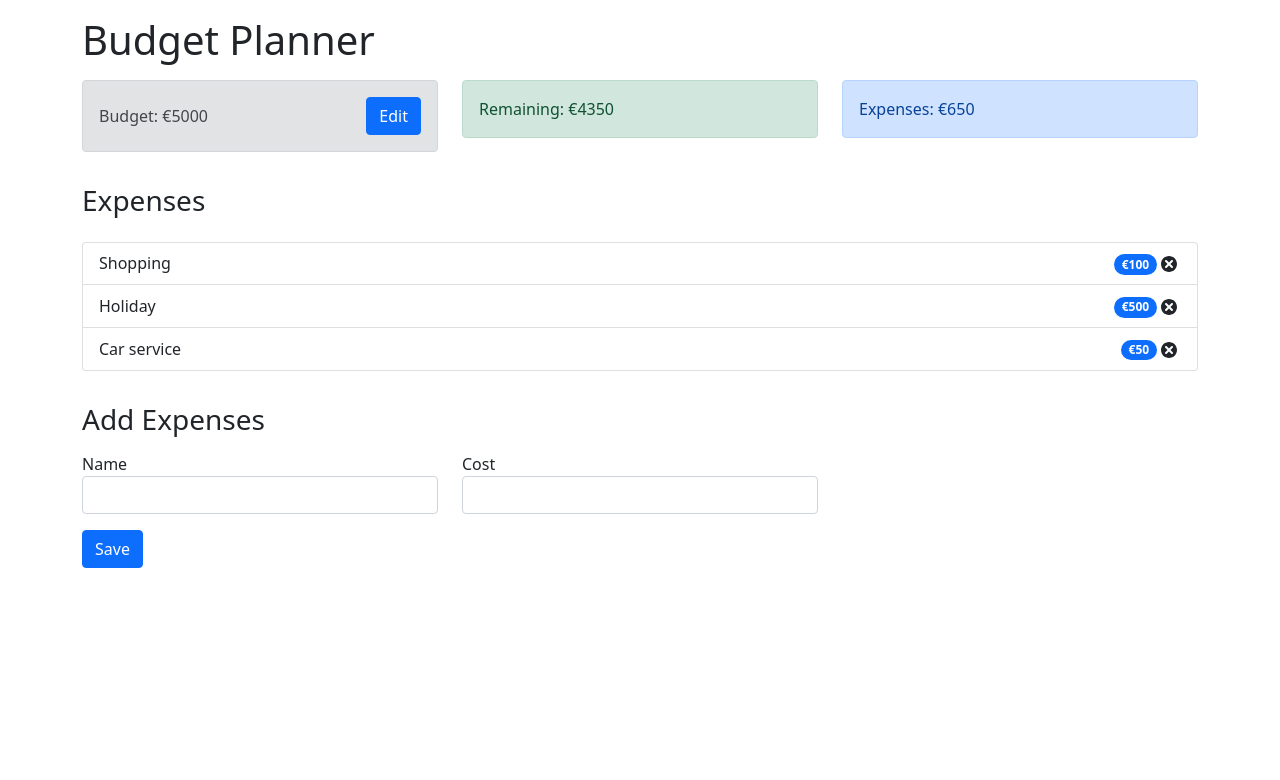
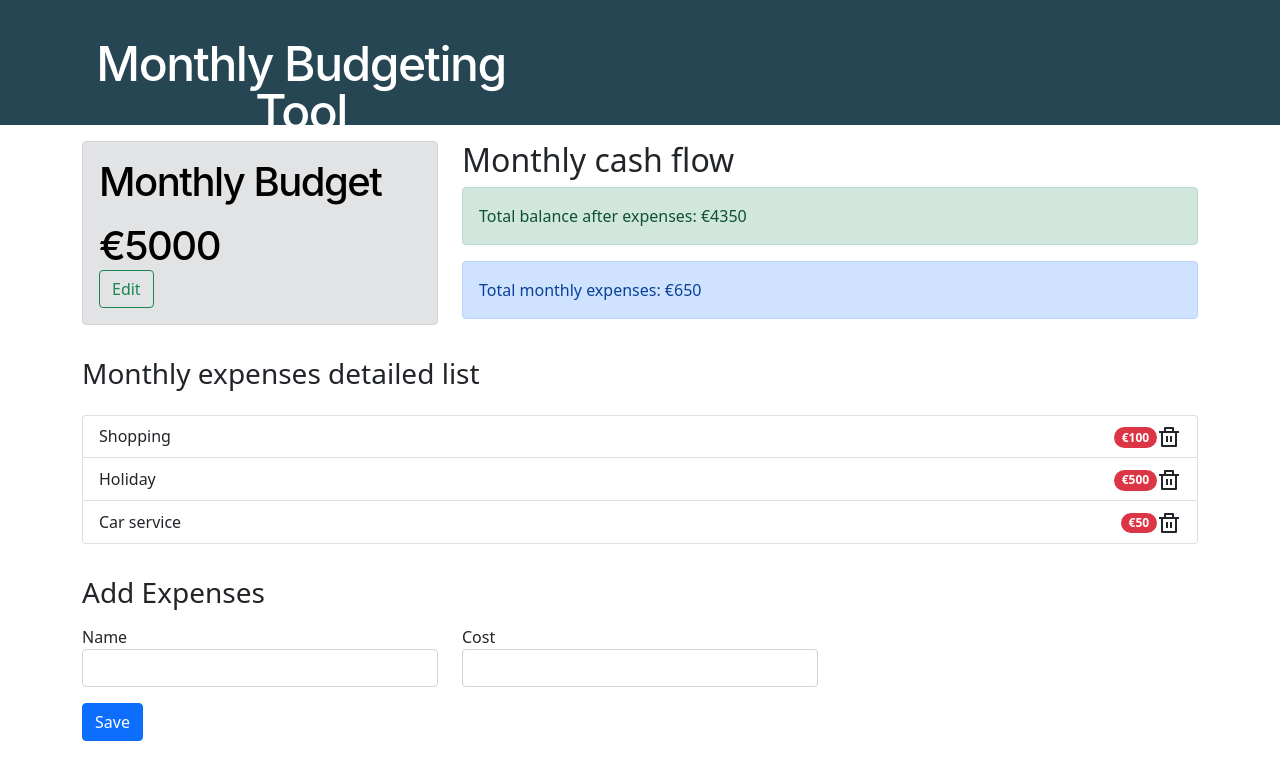
Before and after one commit to nickbalan/budget-planner-app, a React (Create React App) app: page / in a window 1280 px wide. Shown: the top 780 px of the page. Built offline with nearby package versions, Linux system fonts and the light colour scheme.

Commit message:
Improving the front-end based on UI-UX-design. V1

```diff
--- /dev/null
+++ b/src/App.css
@@ -0,0 +1,57 @@
+.bugetTitleBox {
+  width: auto;
+  height: 125px;
+  left: 0px;
+  top: 0px;
+
+  background: #264653;
+}
+
+.bugetText {
+  position: absolute;
+  width: 512px;
+  height: 48px;
+  left: 45px;
+  top: 40px;
+
+  font-family: "Inter";
+  font-style: normal;
+  font-weight: 500;
+  font-size: 48px;
+  line-height: 48px;
+  text-align: center;
+
+  /* identical to box height, or 100% */
+  letter-spacing: -1.5px;
+
+  color: #ffffff;
+}
+
+.budgetBox {
+
+  width: 321px;
+  height: 225px;
+  left: 162px;
+  top: 163px;
+
+  background: #ffffff;
+
+  /* Shadow / 200 */
+  box-shadow: 0px 8px 12px rgba(167, 176, 192, 0.32);
+  border-radius: 20px;
+}
+
+.monthlyBudget {
+  /* Display/Large 40 */
+  font-family: "Inter";
+  font-style: normal;
+  font-weight: 500;
+  font-size: 40px;
+  line-height: 48px;
+  text-align: center;
+
+  /* identical to box height, or 120% */
+  letter-spacing: -1.5px;
+
+  color: #000000;
+}
--- a/src/App.js
+++ b/src/App.js
@@ -1,4 +1,5 @@
 import React from 'react';
+import './App.css';
 import 'bootstrap/dist/css/bootstrap.min.css';
 import Budget from './components/Budget';
 import RemainingBudget from './components/RemainingBudget';
@@ -10,21 +11,22 @@ import { AppProvider } from './context/AppContext';
 const App = () => {
   return (
     <AppProvider>
+      <div className='bugetTitleBox'>
+        <h1 className='bugetText'>Monthly Budgeting Tool</h1>
+      </div>
       <div className='container'>
-        <h1 className='mt-3'>Budget Planner</h1>
         <div className='row mt-3'>
-          <div className='col-sm'>
+          <div className='col-sm-4'>
             <Budget />
           </div>
-          <div className='col-sm'>
+          <div className='col-sm-8'>
+            <h2>Monthly cash flow</h2>
             <RemainingBudget />
-          </div>
-          <div className='col-sm'>
             <TotalExpenses />
           </div>
         </div>
         <div>
-          <h3 className='mt-3'>Expenses</h3>
+          <h3 className='mt-3'>Monthly expenses detailed list</h3>
           <div className='row'>
             <div className='col-sm'>
               <ExpenseList />
--- a/src/components/BudgetEditing.js
+++ b/src/components/BudgetEditing.js
@@ -2,12 +2,17 @@ import React from 'react';
 
 const BudgetEditing = (props) => {
   return (
-    <>
-      <span>Budget: €{props.budget}</span>
-      <button type='button' className='btn btn-primary' onClick={props.handleEditClick}>
-        Edit
-      </button>
-    </>
+    <div className='budgetItem'>
+      <p><span className='monthlyBudget'>Monthly Budget</span></p>
+      <span className='monthlyBudget'>
+        €{props.budget}</span>
+
+      <div className='budgetItem'>
+        <button type='button' className='btn btn-outline-success' onClick={props.handleEditClick}>
+          Edit
+        </button>
+      </div>
+    </div>
   );
 };
 
--- a/src/components/ExpenseItem.js
+++ b/src/components/ExpenseItem.js
@@ -1,5 +1,5 @@
 import React, { useContext } from 'react';
-import { TiDelete } from 'react-icons/ti';
+import { RiDeleteBinLine } from 'react-icons/ri';
 import { AppContext } from '../context/AppContext';
 
 const ExpenseItem = (props) => {
@@ -15,10 +15,10 @@ const ExpenseItem = (props) => {
     <li className='list-group-item d-flex justify-content-between align-items-center'>
       {props.name}
       <div>
-        <span className='badge rounded-pill bg-primary'>
+        <span className='badge rounded-pill bg-danger'>
           €{props.cost}
         </span>
-        <TiDelete size='1.5em' onClick={handleDeleteExpense}></TiDelete>
+        <RiDeleteBinLine size='1.5em' onClick={handleDeleteExpense}></RiDeleteBinLine>
       </div>
     </li>
   );
--- a/src/components/RemainingBudget.js
+++ b/src/components/RemainingBudget.js
@@ -11,7 +11,7 @@ const RemainingBudget = () => {
 
   return (
     <div className={`alert ${alertType}`}>
-      <span>Remaining: €{budget - totalExpenses}</span>
+      <span>Total balance after expenses: €{budget - totalExpenses}</span>
     </div>
   );
 };
--- a/src/components/SaveNewBudget.js
+++ b/src/components/SaveNewBudget.js
@@ -15,7 +15,7 @@ const SaveNewBudget = (props) => {
       />
       <button
       type="button"
-      className='btn btn-primary'
+      className='btn btn-outline-success'
       onClick={() => props.handleSaveClick(value)}
       >
         Save
--- a/src/components/TotalExpenses.js
+++ b/src/components/TotalExpenses.js
@@ -9,7 +9,7 @@ const TotalExpenses = () => {
 
   return (
     <div className='alert alert-primary'>
-      <span>Expenses: €{totalExpenses}</span>
+      <span>Total monthly expenses: €{totalExpenses}</span>
     </div>
   );
 };
```
